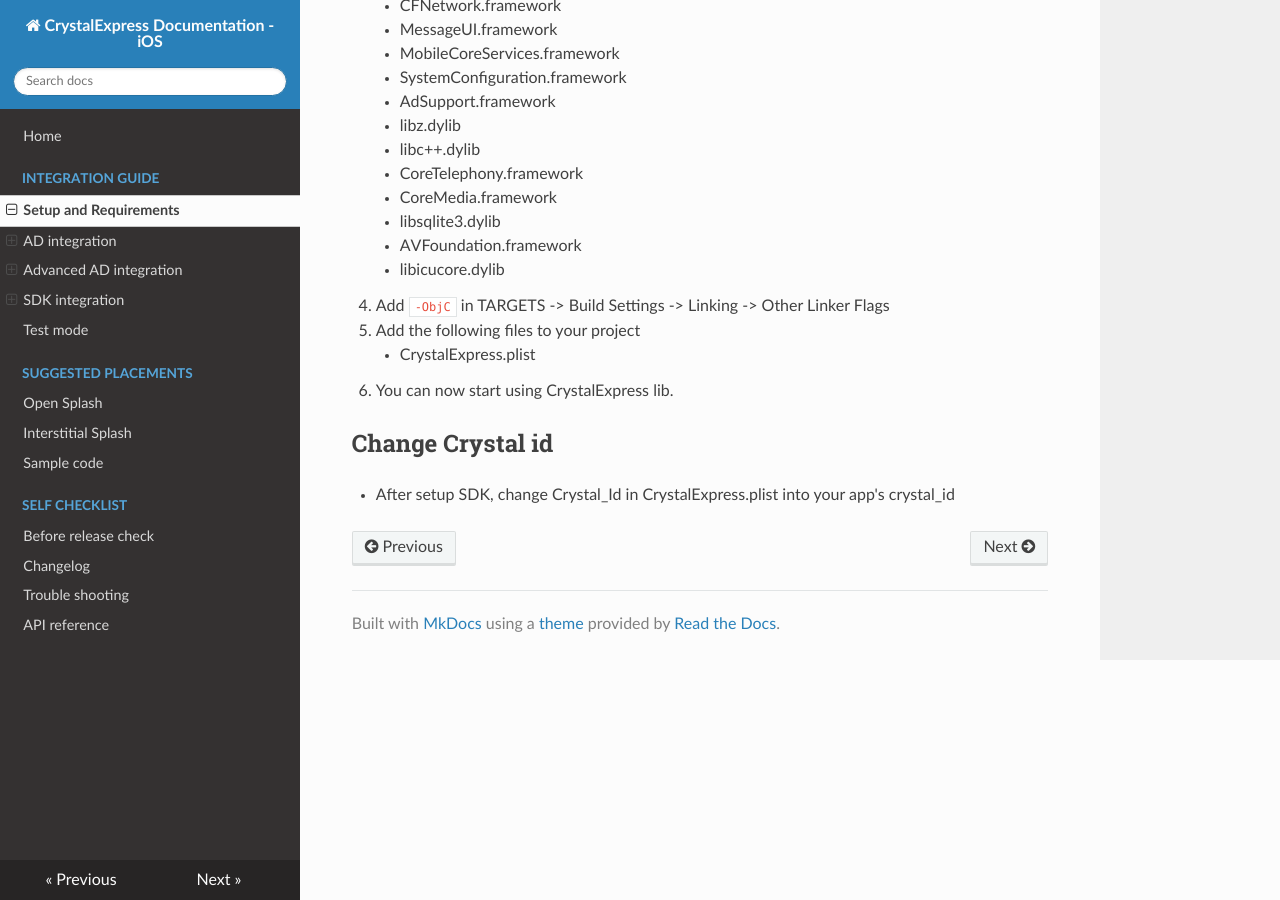
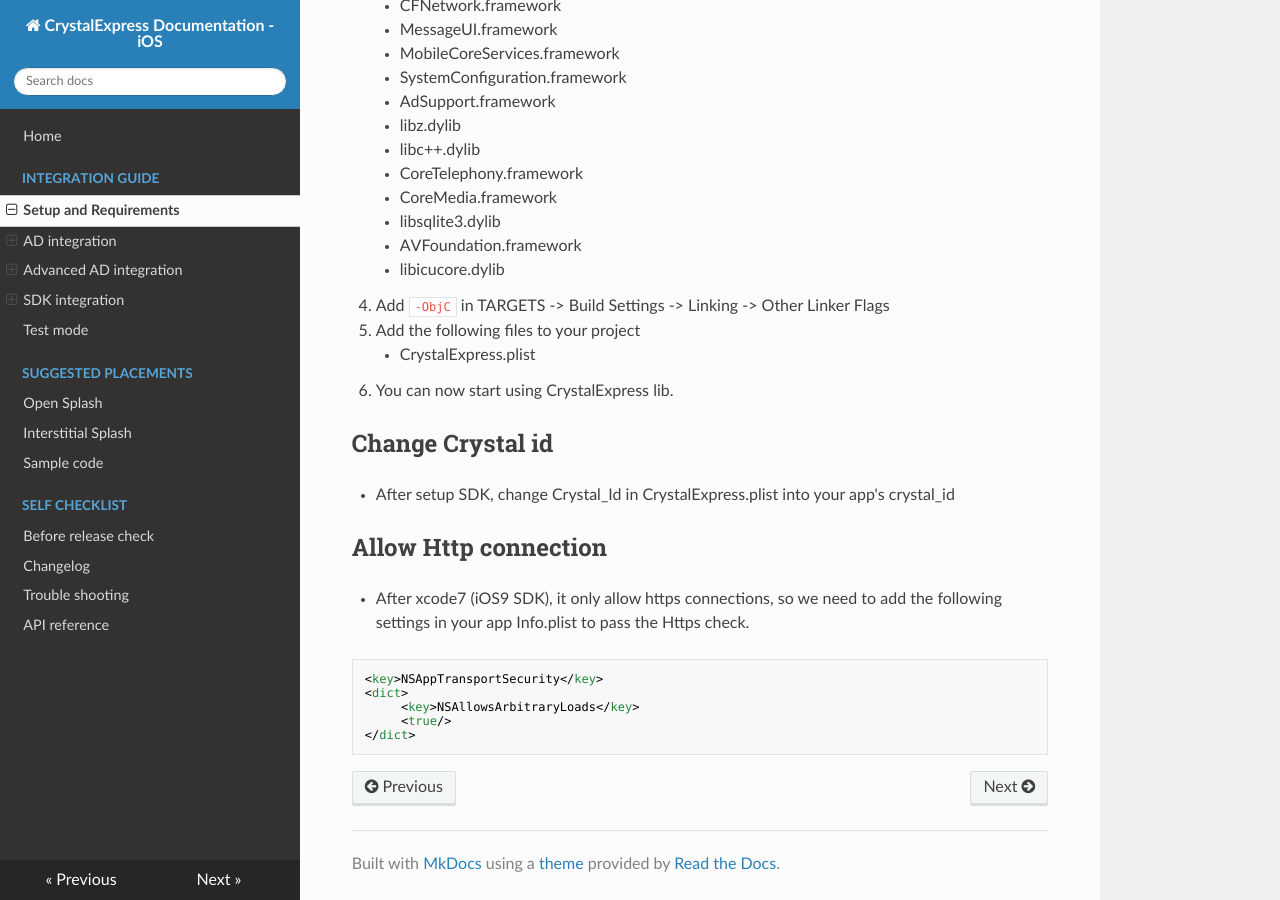
Before and after one commit to intowow/CrystalExpressDocumentation-iOS, an MkDocs documentation site: the page built from docs/docs/setup.md, in a window 1280 px wide and 900 px high, scrolled down 1005 px. Built offline with MkDocs 1.6.1, drawn with Linux system fonts in a browser that asks for light colours; nearby versions of some CDN libraries; old or Windows-style settings are respelled for this version of MkDocs.

````diff
--- a/docs/docs/setup.md
+++ b/docs/docs/setup.md
@@ -52,3 +52,13 @@
 
 ## Change Crystal id
 - After setup SDK, change Crystal_Id in CrystalExpress.plist into your app's crystal_id
+
+## Allow Http connection
+- After xcode7 (iOS9 SDK), it only allow https connections, so we need to add the following settings in your app Info.plist to pass the Https check.
+```xml
+<key>NSAppTransportSecurity</key>
+<dict>
+     <key>NSAllowsArbitraryLoads</key>
+     <true/>
+</dict>
+```
````
